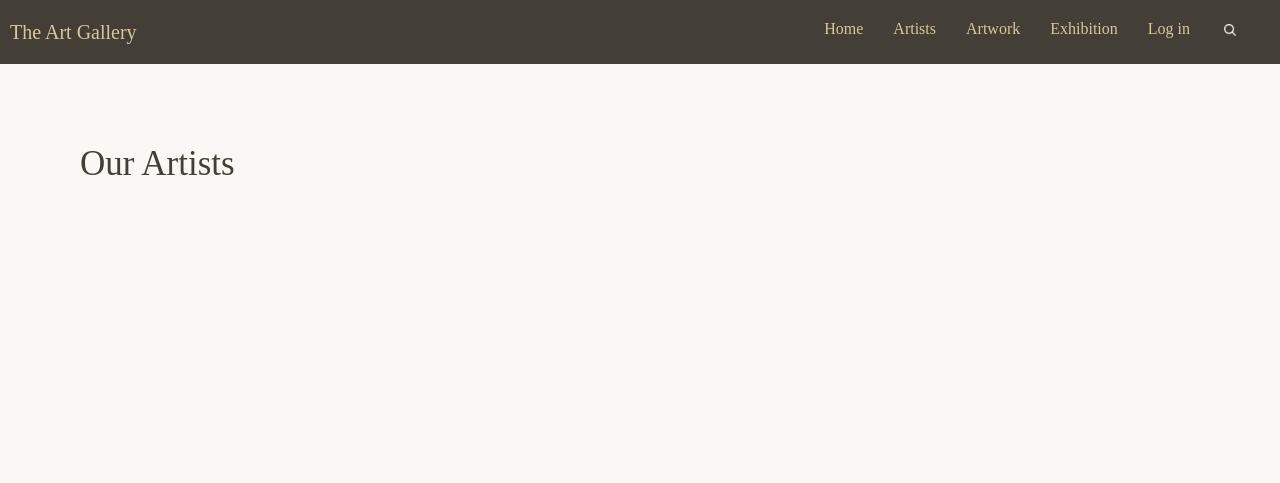
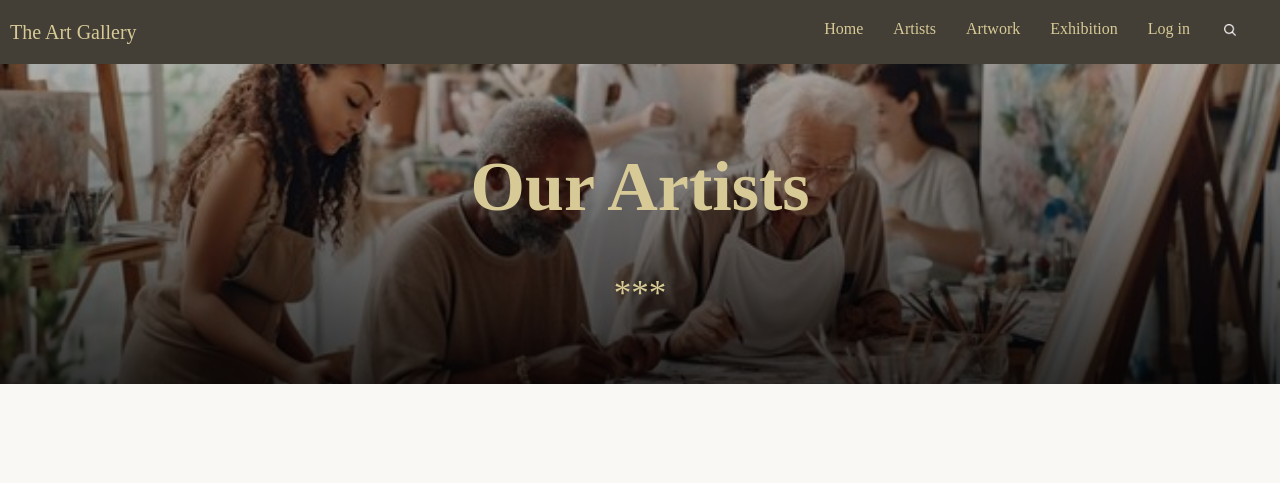
Before and after one commit to yyueqqi/art-gallery-project, a PHP site: page /website/artistpage.php in a window 1280 px wide. Shown: the top 483 px of the page. Run offline with PHP 8.4, Linux system fonts and the light colour scheme; data that the repository does not hold is empty.

Commit message:
aiim artist commit

```diff
--- a/style/artistpage_styles.css
+++ b/style/artistpage_styles.css
@@ -4,6 +4,7 @@ body {
     margin: 0;
     padding: 0;
     position: relative;
+
 }
 
 header {
@@ -54,15 +55,23 @@ nav a:hover {
 
 
 main {
-    padding: 80px;
+    padding: 160px;
+    background-image: linear-gradient(rgba(0, 0, 0, 0.3), rgba(0, 0, 0, 0.8)), url("../image/artistimg.jpg");
+    background-position: center;
+    background-repeat: no-repeat;
+    background-size: cover;
+    position: relative;
 }
-
-main h2{
+.art-text {
+    font-family: 'Times New Roman', Times, serif;
     font-size: 35px;
-    font-weight: 100;
-    color: #433E36;
-    margin: 0;
-}
+    text-align: center;
+    position: absolute;
+    top: 50%;
+    left: 50%;
+    transform: translate(-50%, -50%);
+    color: #D7CA96;
+  }
 
 /* artistpage_styles.css */
 
@@ -70,18 +79,21 @@ main h2{
 .artists {
     display: flex;
     flex-wrap: wrap;
-    justify-content: space-between; /* Align the artists to the left and right */
-    padding: 50px; /* Add space around the artists section */
+    justify-content: flex-start; /* Align the artists to the left and right */
+    padding: 50px 50px 50px 50px; /* Add space around the artists section */
+
+
 }
 
 .artist {
-    flex-basis: calc(15%-10px); /* Four artists in a row with some spacing */
-    padding: 10px;
-    margin: 0; /* Remove the previous margin */
+
+    padding: 0px;
+    margin: 60px; /* Remove the previous margin */
     text-align: center;
-    background-color: #FAF8F4;
+    background-color: #ffffff;
     box-shadow: 10px 10px 10px rgba(255, 255, 255, 0.5);
     border: 0px solid #887e6d; /* Add a border around each artist profile */
+    box-sizing: border-box;
 }
 
 .artist img {
--- a/website/account.php
+++ b/website/account.php
@@ -72,7 +72,5 @@ include '../function/config.php';
 </section>
 </main>
 
-
-
 </body>
 </html>
--- a/website/artistpage.php
+++ b/website/artistpage.php
@@ -49,10 +49,15 @@
                 </ul>
             </nav>
         </div>
+
     </header>
 
     <main>
-        <h2>Our Artists</h2>
+            <div class="art-text">
+                <h1>Our Artists</h1>
+                <p>***</p>
+            </div>
+    </main>
         <section class="artists">
         <?php foreach ($artists as $artist) : ?>
         <div class="artist">
@@ -64,7 +69,7 @@
         </div>
         <?php endforeach; ?>
     </section>
-    </main>
+
 
 </body>
 </html>
```
Also changed, not shown: style/account_styles.css (+9 -5 lines), image/artistimg.jpg (added).
